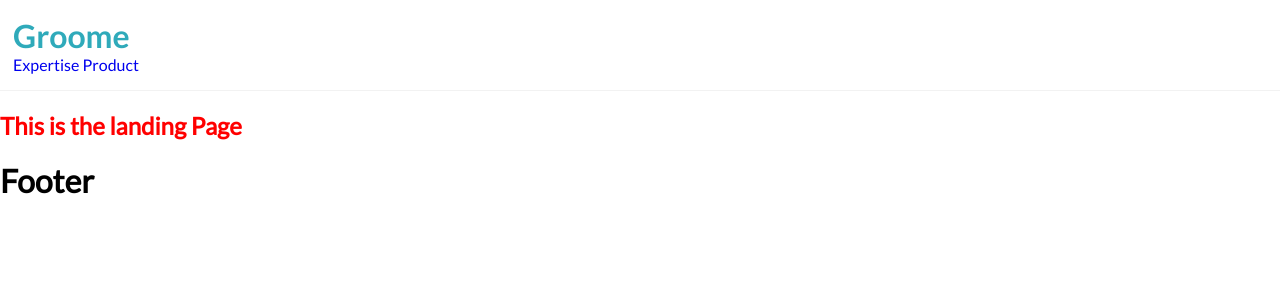
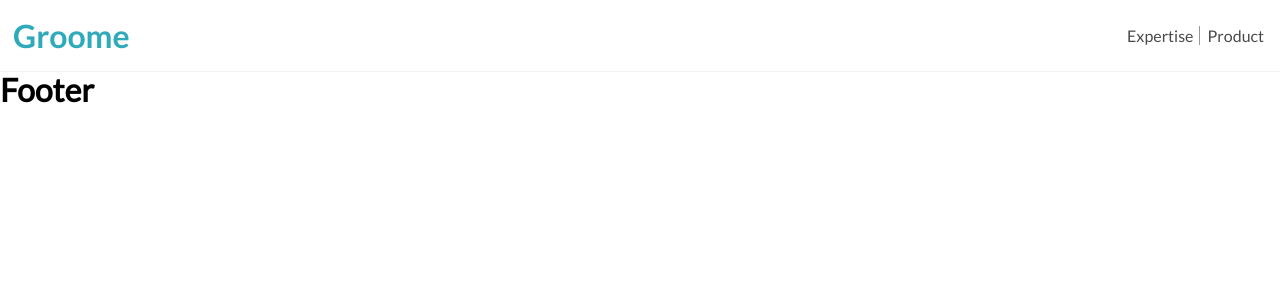
Before and after one commit to hashworks-code/hashworks_static, a Jekyll site: the page built from index.md, in a window 1280 px wide. Shown: the top 300 px of the page. Built offline with Jekyll 4.4.1, drawn with Linux system fonts in a browser that asks for light colours.

Commit message:
header for mobile is done

```diff
--- a/_includes/head.html
+++ b/_includes/head.html
@@ -8,14 +8,14 @@
     <title>Groome - HR Solution made simples</title>
     <meta name="description" content="Write an awesome description for your new site here. You can edit this line in _config.yml. It will appear in your document head meta (for Google search resu...">
 
-    <link rel="stylesheet" href="css/style.css">
-    <link rel="stylesheet" href="css/flexboxgrid.min.css">
+    <link rel="stylesheet" href="../css/style.css">
+    <link rel="stylesheet" href="../css/flexboxgrid.min.css">
     <link rel="canonical" href="http://localhost:4000/">
     <link rel="alternate" type="application/rss+xml" title="Groome - HR Solution made simples" href="/feed.xml">
 </head>
 <body>
         <header>
-            <a class="groome-home" href="/home">Groome</a>
+            <a class="groome-home" href="/index">Groome</a>
             <div>
                 <a class="groome-expertise" href="/expertise">Expertise</a>
                 <a class="groome-product" href="/product">Product</a>
--- a/_sass/_layout.scss
+++ b/_sass/_layout.scss
@@ -1,10 +1,4 @@
 
-.groome {
-  h1 {
- color: red;
-  }
-
-}
 body{
   margin: 0px;
   font-family: 'latoRegular';
@@ -14,11 +8,30 @@
   header{
     padding: 16px 16px 16px 13px;
     border-bottom: 1px solid #f2f2f2;
+    position: fixed;
+    top: 0px;
+    left: 0px;
+    right: 0px;
+    display: flex;
+    background: white;
+    justify-content: space-between;
+    align-items: center;
     .groome-home{
       color:$primary-color;
       margin: 0px;
       font-family: 'latoBold';
       font-size: 32px;
     }
+    .groome-expertise {
+      padding-right: 5px;
+      border-right: 1px solid #95989a;
+      font-size: 16px;
+      color: #4a4a4a;
+    }
+    .groome-product {
+      margin-left: 5px;
+      font-size: 16px;
+      color: #4a4a4a;
+    }
   }
 }
```
Also changed, not shown: _pages/home.md (added, +6 -0 lines), _layouts/home.html (added).
